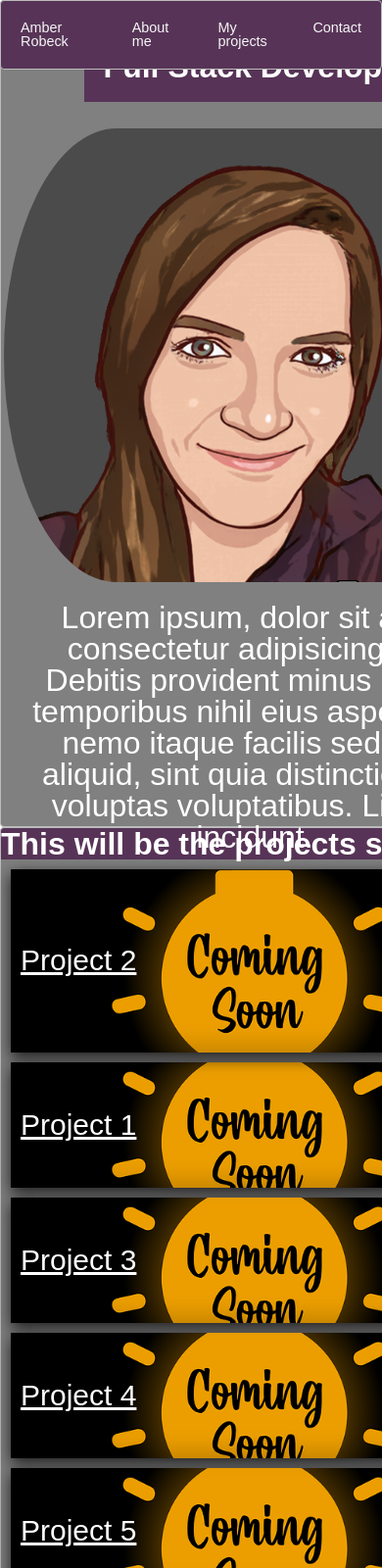
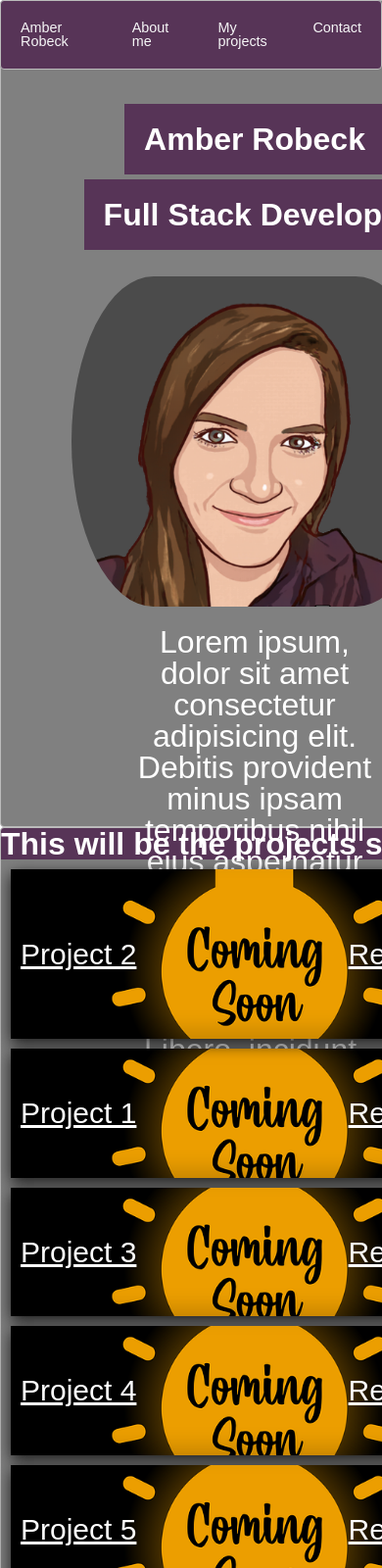
Before and after one commit to Amber-Robeck/unitTwoPortfolio, a plain HTML site: page index.html in a window 390 px wide. Shown: the top 1600 px of the page at 98% size. Drawn offline with Linux system fonts and the light colour scheme.

Commit message:
making adjustments to veiwport heights in about me section

```diff
--- a/Assets/style.css
+++ b/Assets/style.css
@@ -39,7 +39,7 @@ nav {
     display: flex;
     list-style: none;
     font-size: 0.7em;
-    margin: 0;
+    margin: 0px;
 }
 
 .push {
@@ -72,14 +72,17 @@ li > a {
     background-color: gray;
 }
 .aboutMe > p {
+    width: 60%;
+    height: 20vh;
     padding: 20px;
 }
 .center {
     text-align: center;
 }
 
+
 @keyframes l-ease {
-    from {left: -1400px; top: -30px;}
+    from {left: -1400px; top: -100px;}
     to {left: 3px; top: 5px}
 }
 
@@ -102,6 +105,7 @@ li > a {
 .aboutMe > .r-ease {
     width: fit-content;
     height: fit-content;
+    margin-top: 50px;
     background-color: rgb(87, 52, 87);
     font-weight: bold;
     position: relative;
@@ -115,6 +119,7 @@ li > a {
     display: flex;
     flex: wrap;
     align-items: center;
+    height: 40vh;
     /* border-radius: 50%; */
     border-bottom-left-radius: 45% 100%;
     border-bottom-right-radius: 45% 100%;
@@ -139,6 +144,7 @@ li > a {
 .grid-container > div {
     display: flex;
     align-items: center;
+    justify-content: space-between;
     max-width: auto;
     background-color: white;
     /* text-align: center; */
@@ -152,7 +158,7 @@ li > a {
 }
 
 .grid-container > div > a {
-    margin-left: 10px;
+    margin: 10px;
     color: white;
 
 }
@@ -203,19 +209,9 @@ li > a {
 
 }
 /* Nav bar media query */
-@media screen and (max-width:600px) {
-    .main-nav {
-        font-size: 0.5em;
-        padding: 0;
-    }
-}
+ /* @media screen and (max-width: 1400px) {
 
-@media screen and (max-width:470px) {
-    .main-nav {
-        font-size: 0.45em;
-        padding: 0;
-    }
-}
+}  */
 /* grid display media query */
 @media screen and (max-width: 900px) {
     .grid-container {
@@ -224,6 +220,28 @@ li > a {
         .item2 {
             grid-column: 1 / span 1;
 
+        }
+        .r-ease {
+            margin-top: 250px;
+        }
+    }
+@media screen and (max-width:600px) {
+    .main-nav {
+        font-size: 0.5em;
+        padding: 0;
+     }
+    .r-ease {
+        margin-top: 250px;
+    }
+}
+
+@media screen and (max-width:500px) {
+    .main-nav {
+        font-size: 0.45em;
+        padding: 0;
+    }
+    .r-ease {
+        margin-top: 250px;
     }
 }
 
--- a/index.html
+++ b/index.html
@@ -27,11 +27,11 @@
         <section class="zone projects" id="projects">
             <h3>This will be the projects section.</h3>
             <div class="grid-container">
-                <div class="item1"><a class="bounce" href="https://github.com/Amber-Robeck" target="_blank">Project 1</a></div>
-                <div class="item2"><a class="bounce" href="https://github.com/Amber-Robeck" target="_blank">Project 2</a></div>
-                <div class="item3"><a class="bounce" href="https://github.com/Amber-Robeck" target="_blank">Project 3</a></div>
-                <div class="item4"><a class="bounce" href="https://github.com/Amber-Robeck" target="_blank">Project 4</a></div>
-                <div class="item5"><a class="bounce" href="https://github.com/Amber-Robeck" target="_blank">Project 5</a></div>
+                <div class="item1"><a class="bounce" href="https://github.com/Amber-Robeck" target="_blank">Project 1</a><a class="bounce" href="https://github.com/Amber-Robeck/unitTwoPortfolio" target="_blank">Repository</a></div>
+                <div class="item2"><a class="bounce" href="https://github.com/Amber-Robeck" target="_blank">Project 2</a><a class="bounce" href="https://github.com/Amber-Robeck/unitTwoPortfolio" target="_blank">Repository</a></div>
+                <div class="item3"><a class="bounce" href="https://github.com/Amber-Robeck" target="_blank">Project 3</a><a class="bounce" href="https://github.com/Amber-Robeck/unitTwoPortfolio" target="_blank">Repository</a></div>
+                <div class="item4"><a class="bounce" href="https://github.com/Amber-Robeck" target="_blank">Project 4</a><a class="bounce" href="https://github.com/Amber-Robeck/unitTwoPortfolio" target="_blank">Repository</a></div>
+                <div class="item5"><a class="bounce" href="https://github.com/Amber-Robeck" target="_blank">Project 5</a><a class="bounce" href="https://github.com/Amber-Robeck/unitTwoPortfolio" target="_blank">Repository</a></div>
               </div>
         </section>
         <section class="zone contact" id="contact">
```
Lines whose indentation alone changed are shown as unchanged.
